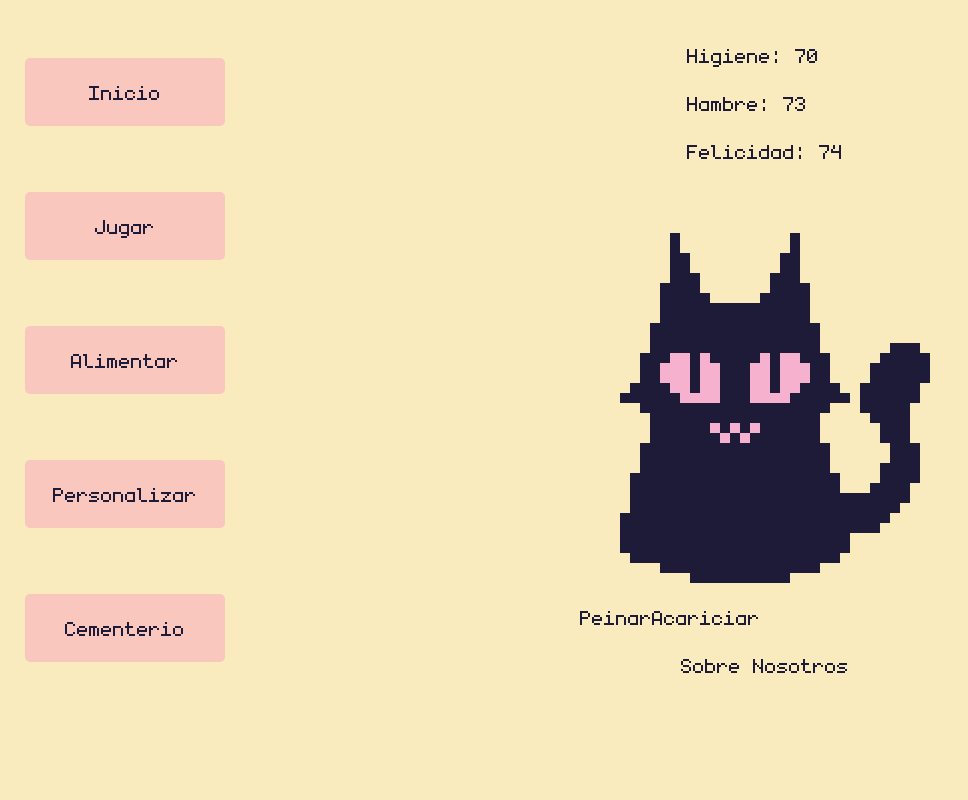
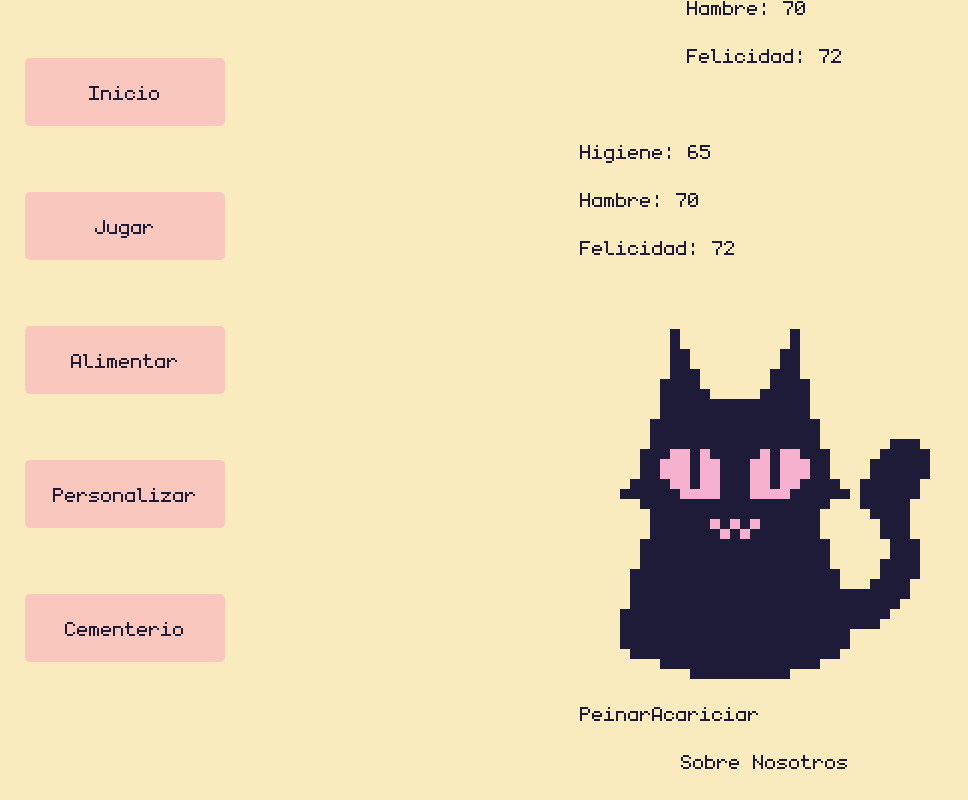
Before and after one commit to LuisGarrillo/tomo-kitten-next, a Next.js app: page /play in a window 1280 px wide. Shown: the whole page, without its empty margins (0-968 px from the left). Built offline with nearby package versions, Linux system fonts and the light colour scheme.

Commit message:
Update play page

```diff
--- a/src/app/play/page.js
+++ b/src/app/play/page.js
@@ -2,6 +2,7 @@
 
 import Kitten from "../ui/components/kitten";
 import moodChange from "../events/moodChange";
+import TimerLayout from "../ui/components/layout";
 import { statsData } from "../ui/components/timer";
 
 export default function Play() {
@@ -10,12 +11,13 @@ export default function Play() {
     }
 
     return (
-      <div>
+      <TimerLayout>
         <Kitten/>
         <div>
           <button onClick={raiseMood} value={"hygiene"}>Peinar</button>
           <button onClick={raiseMood} value={"happiness"}>Acariciar</button>
         </div>
-      </div>
+
+      </TimerLayout>
     );
   }
```
